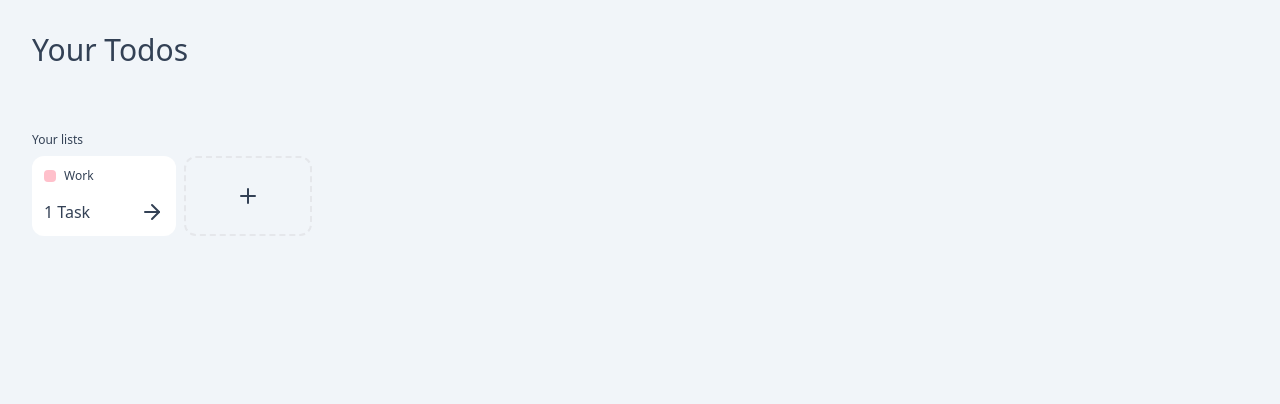
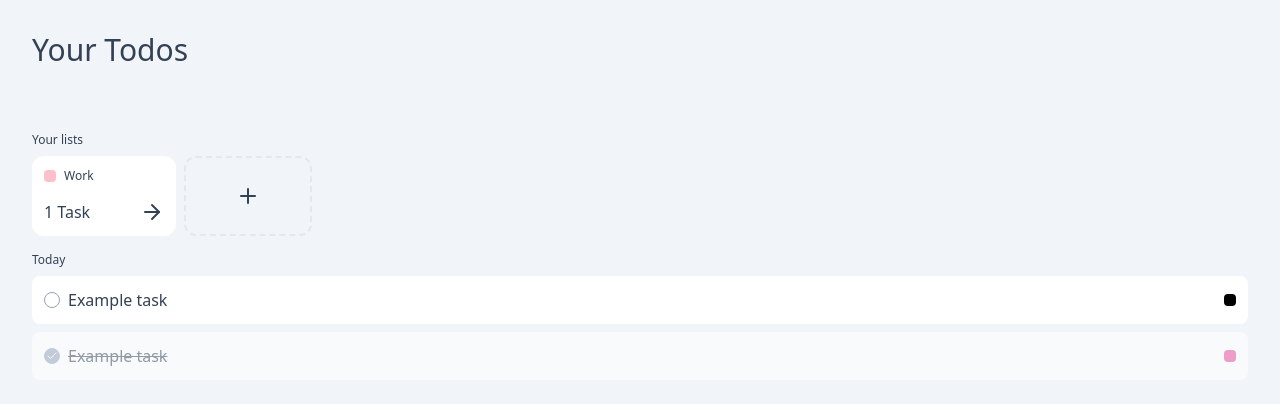
Before and after one commit to JonathanLangton1/todo-app, a Next.js app: page / in a window 1280 px wide. Shown: the top 404 px of the page. Built offline with nearby package versions, Linux system fonts and the light colour scheme.

Commit message:
Added non-functional today & yesterday tasks UI

```diff
--- a/src/pages/index.tsx
+++ b/src/pages/index.tsx
@@ -5,6 +5,7 @@ import ListSummary from "~/components/ListSummary/ListSummary";
 import * as React from 'react';
 import { useState } from 'react';
 import AddList from "~/components/AddList/AddList";
+import { Check } from "react-feather";
 
 
 
@@ -37,14 +38,40 @@ const Home: NextPage = () => {
       </Head>
       <main className="flex min-h-screen flex-col bg-slate-100 p-8 text-g text-slate-700">
         <h1 className="text-3xl font-medium mb-16" onClick={generateUniqueListId}>Your Todos</h1>
-        <section>
+
+        <section className="mb-4">
           <h2 className="text-xs font-medium mb-2">Your lists</h2>
-
           <div className="flex gap-2 overflow-x-auto snap-x snap-mandatory">
             {lists.map(list => <ListSummary listName={list.listName} noOfTask={list.tasks.length} key={list.id} themeColour={list.themeColour} />)}
             <AddList onSubmit={addList} />
           </div>
+        </section>
 
+        <section className="mb-4">
+          <h3 className="text-xs font-medium mb-2">Today</h3>
+          <div className="flex flex-col gap-2">
+
+            <div className="flex bg-white p-3 rounded-lg gap-2 items-center">
+              <input type="checkbox" name="task-checkbox" id="task-checkbox" className="absolute opacity-0" />
+              <div className="flex justify-center items-center">
+                <label htmlFor="task-checkbox" className="w-4 h-4 border rounded-full border-slate-400 cursor-pointer z-10"></label>
+              </div>
+              <p className="font-medium">Example task</p>
+              <div className="w-[0.75rem] h-[0.75rem] rounded bg-black ml-auto"></div>
+            </div>
+
+            <div className="flex bg-white p-3 rounded-lg gap-2 items-center opacity-50">
+              <input type="checkbox" name="task-checkbox" id="task-checkbox" className="absolute opacity-0" />
+              <div className="flex justify-center items-center">
+                <label htmlFor="task-checkbox" className="w-4 h-4 border rounded-full border-slate-400 bg-slate-400 cursor-pointer z-10"></label>
+                <Check className="absolute w-3 text-white z-20" />
+              </div>
+              <p className="font-medium line-through">Example task</p>
+              <div className="w-[0.75rem] h-[0.75rem] rounded bg-pink-500 ml-auto"></div>
+            </div>
+
+
+          </div>
         </section>
       </main>
     </>
--- a/src/styles/globals.css
+++ b/src/styles/globals.css
@@ -2,6 +2,11 @@
 @tailwind components;
 @tailwind utilities;
 
+html,
+body {
+  max-height: 100svh;
+  overflow: hidden;
+}
 
 .twitter-picker {
     position: fixed !important;
```
